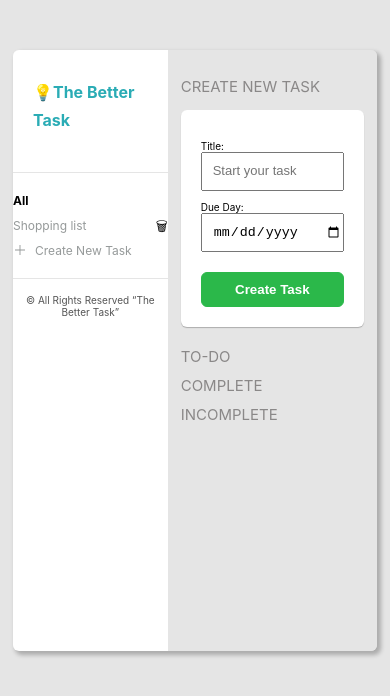
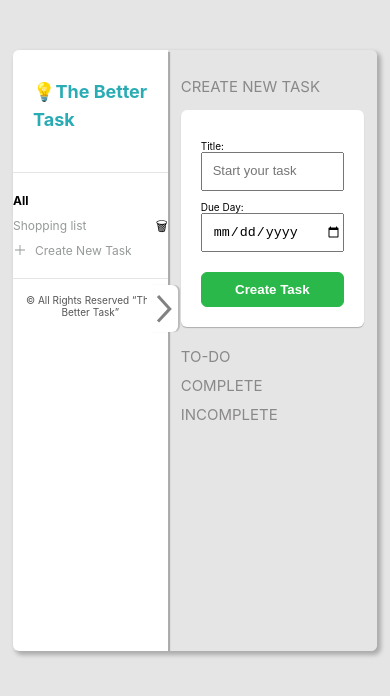
Before and after one commit to tdmitryny/The-Better-Task, a React (Create React App) app: page / in a window 390 px wide. Shown: the top 696 px of the page. Built offline with nearby package versions, Linux system fonts and the light colour scheme.

Commit message:
new feture

```diff
--- a/src/App.css
+++ b/src/App.css
@@ -35,7 +35,19 @@ body {
     background-color: #fff;
     width: 32.9rem;
     box-shadow: 2px 2px 1px rgba(0, 0, 0, 0.25);
+
 }
+.Btn-first-box{
+    display: none;
+}
+
+.First-main-box{
+    background-color: black;
+    display: none;
+}
+
+
+
 .Title-box {
     display: flex;
     justify-content: center;
--- a/src/App.js
+++ b/src/App.js
@@ -13,7 +13,7 @@ function App() {
   return (
     <div className="Container">
       <div className="Mainbox">
-        <FirstBox />
+        <FirstBox className="First-main-box" />
         {
           state && (
             <SecondBox />
--- a/src/Responsive.css
+++ b/src/Responsive.css
@@ -27,6 +27,59 @@
     }
 
     .Title-inner{
-        font-size: 1.6rem;
+        font-size: 1.8rem;
     }
+
 }
+
+/**************************/
+/* BELOW 716px (iPad) */
+/**************************/
+
+@media(max-width:45em){
+
+   .FirstBox{
+       position: relative;
+       transition: ease 1s;
+
+   }
+
+   /* .First-main-box{
+       display: none;
+
+   } */
+
+   .Btn-first-box{
+       display: block;
+       content: '';
+       background: #FFFFFF;
+       box-shadow: 2px 0px 1px rgba(0, 0, 0, 0.19);
+       width: 3.1rem;
+       height: 4.7rem;
+       border: none;
+       border-radius: 6px;
+       right: -1rem;
+       transform: translateY(500%);
+       cursor: pointer;
+       position: absolute;
+
+   }
+
+   .Btn-first-box::after{
+       content: '';
+       position: absolute;
+       background-image: url('./assets/Arrow.svg');
+       width: 2.1rem;
+       height: 3.7rem;
+       background-repeat: no-repeat;
+       top:0.9rem;
+       right: .1rem;
+
+   }
+
+   .FirstBox-hide{
+   transition: ease 1s;
+   transform: translateX(-100%);
+}
+
+}
--- a/src/components/FirstBox.js
+++ b/src/components/FirstBox.js
@@ -1,14 +1,22 @@
-import React from 'react';
+import React, { useState } from 'react';
 import { TaskLists } from './TaskLists';
 
 export function FirstBox() {
+
+    const [btn, setBtn] = useState(true);
+
+    const clickRight = () => {
+        setBtn(!btn)
+    }
+
     return (
-        <div className="FirstBox">
+        <div className={btn ? "FirstBox" : "FirstBox-hide"}>
+            <button className={"Btn-first-box"} onClick={clickRight}></button>
             <div className="Title-box">
                 <h1 className="Title-inner">💡The Better Task</h1>
             </div>
             <TaskLists />
-        </div>
+        </div >
     )
 }
 
```
Also changed, not shown: src/assets/Arrow.svg (added).
